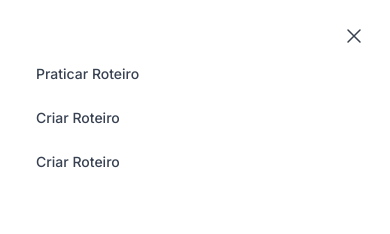
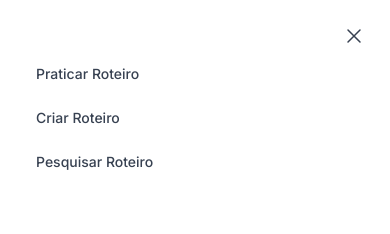
Before and after one commit to ES2-UFPI/WannaTalk, a Next.js app in the folder front_end/wannatalk/: page / in a window 390 px wide. Both pictures are taken after a click on the button "Open main menu". Shown: the top 234 px of the page. Built offline with nearby package versions, Linux system fonts and the light colour scheme.

Commit message:
Alteração na abar do menu com item repetido

```diff
--- a/front_end/wannatalk/src/components/Navbar.jsx
+++ b/front_end/wannatalk/src/components/Navbar.jsx
@@ -59,7 +59,7 @@ const Navbar = () => {
                                 <div className="flex flex-col  mt-2 space-y-2 ">
                                     <a href="#" className="rounded-md px-3 py-2 text-sm font-medium text-gray-700 hover:bg-gray-700 hover:text-white">Praticar Roteiro</a>
                                     <a href="#" className="rounded-md px-3 py-2 text-sm font-medium text-gray-700 hover:bg-gray-700 hover:text-white">Criar Roteiro</a>
-                                    <a href="#" className="rounded-md px-3 py-2 text-sm font-medium text-gray-700 hover:bg-gray-700 hover:text-white">Criar Roteiro</a>
+                                    <a href="#" className="rounded-md px-3 py-2 text-sm font-medium text-gray-700 hover:bg-gray-700 hover:text-white">Pesquisar Roteiro</a>
                                 </div>
                             </div>
                         </div>
```
